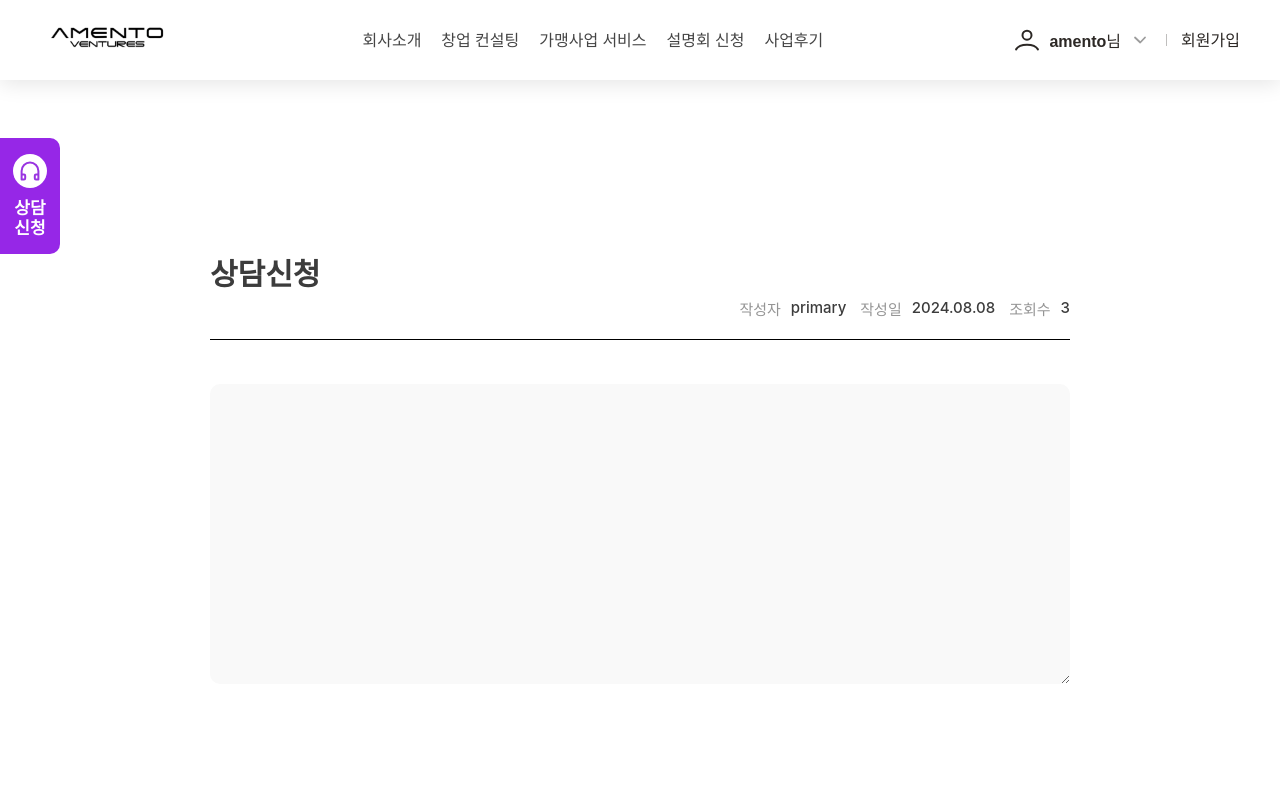
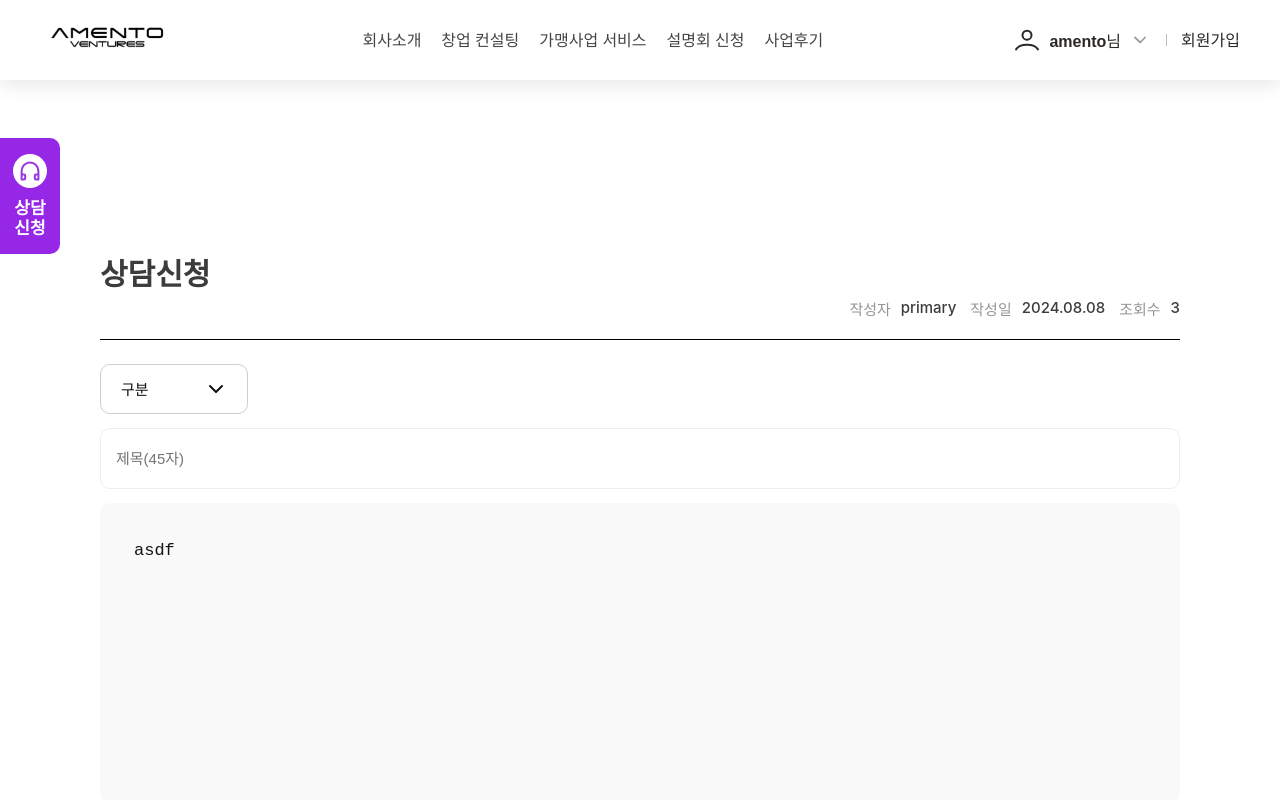
Before and after one commit to kimyeji89/amento, a React (Create React App) app: page /consultWrite in a window 1280 px wide. Shown: the top 800 px of the page. Built offline with nearby package versions, Linux system fonts and the light colour scheme; a web font is replaced by a local one.

Commit message:
[ADD] 상담내역 상세, 상담내역 쓰기, 사업후기 퍼블

```diff
--- a/src/components/post/CommentInput.jsx
+++ b/src/components/post/CommentInput.jsx
@@ -8,7 +8,9 @@ export default function CommentInput({ isBlIcon }) {
     <div css={comment_wrap}>
       <div css={input_header}>
         {isBlIcon ? <ProfileIconBl /> : <ProfileIcon />}
-        <span>amento님</span> 댓글을 남겨 보세요.
+        <div>
+          <span>amento님</span> 댓글을 남겨 보세요.
+        </div>
       </div>
       <input placeholder="댓글을 남겨보세요." css={input}></input>
     </div>
@@ -19,6 +21,10 @@ const comment_wrap = css`
   display: flex;
   flex-direction: column;
   gap: 14px;
+
+  @media (max-width: 375px) {
+    gap: 10px;
+  }
 `;
 
 const input_header = css`
@@ -33,6 +39,15 @@ const input_header = css`
   span {
     font-weight: 800;
   }
+
+  @media (max-width: 375px) {
+    font-size: 16px;
+
+    svg {
+      width: 16.941px;
+      height: 16.941px;
+    }
+  }
 `;
 
 const input = css`
@@ -45,4 +60,10 @@ const input = css`
   background: #fff;
 
   font-size: 15px;
+
+  @media (max-width: 375px) {
+    padding: 16.5px 20px;
+    font-size: 13px;
+    max-height: 50px;
+  }
 `;
--- a/src/components/post/PostTextBox.jsx
+++ b/src/components/post/PostTextBox.jsx
@@ -10,7 +10,6 @@ export default function PostTextBox({ text }) {
           <br />
         </span>
       ))}
-      {/* {text} */}
     </div>
   );
 }
@@ -28,4 +27,10 @@ const text_wrap = css`
   font-size: 17px;
   font-weight: 400;
   line-height: 160%;
+
+  @media (max-width: 375px) {
+    padding: 20px;
+    margin: 24px 0 34px;
+    font-size: 15px;
+  }
 `;
--- a/src/components/post/PostTitle.jsx
+++ b/src/components/post/PostTitle.jsx
@@ -45,12 +45,32 @@ const title_wrap = css`
     font-weight: 700;
     line-height: normal;
   }
+
+  @media (max-width: 500px) {
+    h1 {
+      font-size: 24px;
+    }
+  }
+
+  @media (max-width: 375px) {
+    h1 {
+      font-size: 20px;
+    }
+  }
 `;
 
 const des_wrap = css`
   display: flex;
   justify-content: end;
   gap: 14px;
+
+  @media (max-width: 375px) {
+    gap: 10px;
+  }
+
+  @media (max-width: 340px) {
+    gap: 5px;
+  }
 `;
 
 const detail_wrap = css`
@@ -67,4 +87,13 @@ const detail_wrap = css`
   .detail {
     color: #959595;
   }
+
+  @media (max-width: 375px) {
+    padding: 10px 0;
+    font-size: 13px;
+  }
+
+  @media (max-width: 360px) {
+    font-size: 12px;
+  }
 `;
--- a/src/components/post/WriteInputText.jsx
+++ b/src/components/post/WriteInputText.jsx
@@ -2,12 +2,12 @@
 import { css } from "@emotion/react";
 
 export default function WriteInputText() {
-  return <textarea css={textarea}></textarea>;
+  return <textarea css={textarea}>asdf</textarea>;
 }
 
 const textarea = css`
   padding: 34px;
-  margin: 44px 0;
+  // margin: 44px 0;
   width: 100%;
   height: auto;
   min-height: 300px;
@@ -21,4 +21,11 @@ const textarea = css`
   font-size: 17px;
   font-weight: 400;
   line-height: 160%;
+
+  resize: none;
+
+  @media (max-width: 375px) {
+    font-size: 15px;
+    padding: 20px;
+  }
 `;
--- a/src/components/ui/Button.jsx
+++ b/src/components/ui/Button.jsx
@@ -40,4 +40,11 @@ const button_wrap = (isWhite) => css`
   @media (max-width: 375px) {
     max-height: 50px;
   }
+
+  @media (max-width: 335px) {
+    padding: 15px;
+    p {
+      font-size: 14px;
+    }
+  }
 `;
--- a/src/components/ui/PageTitle.jsx
+++ b/src/components/ui/PageTitle.jsx
@@ -47,7 +47,7 @@ const title_wrap = (hasBorder) => css`
   @media (max-width: 768px) {
     padding: 0 0 0 40px;
     padding: 0 0 0 100px;
-    border-bottom: none;
+    // border-bottom: none;
   }
 
   @media (max-width: 400px) {
--- a/src/pages/BusinessReviewPage/BusinessReviewPage2.jsx
+++ b/src/pages/BusinessReviewPage/BusinessReviewPage2.jsx
@@ -35,6 +35,18 @@ const page_wrap = css`
 
 const content_wrap = css`
   padding: 124px 210px 158px;
+
+  @media (max-width: 1280px) {
+    padding: 124px 100px 353px;
+  }
+
+  @media (max-width: 1024px) {
+    padding: 60px 65px 353px;
+  }
+
+  @media (max-width: 768px) {
+    padding: 60px 20px 353px;
+  }
 `;
 
 const btn_wrap = css`
@@ -50,4 +62,10 @@ const btn_wrap = css`
     flex-grow: 1;
     flex-basis: 0;
   }
+
+  @media (max-width: 1024px) {
+    width: 100%;
+    gap: 10px;
+    padding: 44px 0 0;
+  }
 `;
--- a/src/pages/ConsultDetailPage/ConsultDetailPage.jsx
+++ b/src/pages/ConsultDetailPage/ConsultDetailPage.jsx
@@ -28,6 +28,18 @@ export default function ConsultDetailPage() {
 
 const page_wrap = css`
   padding: 250px 210px 353px;
+
+  @media (max-width: 1280px) {
+    padding: 250px 100px 353px;
+  }
+
+  @media (max-width: 1024px) {
+    padding: 250px 65px 353px;
+  }
+
+  @media (max-width: 768px) {
+    padding: 250px 20px 353px;
+  }
 `;
 
 const btn_wrap = css`
@@ -43,4 +55,10 @@ const btn_wrap = css`
     flex-grow: 1;
     flex-basis: 0;
   }
+
+  @media (max-width: 1024px) {
+    width: 100%;
+    gap: 10px;
+    padding: 44px 0 0;
+  }
 `;
--- a/src/pages/ConsultWritePage/ConsultWritePage.jsx
+++ b/src/pages/ConsultWritePage/ConsultWritePage.jsx
@@ -3,6 +3,8 @@ import { css } from "@emotion/react";
 import PostTitle from "@components/post/PostTitle";
 import WriteInputText from "@components/post/WriteInputText";
 import Button from "@components/ui/Button";
+import TitleInput from "./TitleInput";
+import SelectBox from "./SelectBox";
 
 export default function ConsultWritePage() {
   return (
@@ -14,7 +16,11 @@ export default function ConsultWritePage() {
         views={"3"}
         isPost={false}
       />
-      <WriteInputText />
+      <div css={form_container}>
+        <SelectBox />
+        <TitleInput />
+        <WriteInputText />
+      </div>
 
       <div css={btn_wrap}>
         <Button label="작성하기" />
@@ -26,6 +32,28 @@ export default function ConsultWritePage() {
 
 const page_wrap = css`
   padding: 250px 210px 353px;
+
+  @media (max-width: 1280px) {
+    padding: 250px 100px 353px;
+  }
+
+  @media (max-width: 1024px) {
+    padding: 250px 65px 353px;
+  }
+
+  @media (max-width: 768px) {
+    padding: 250px 20px 353px;
+  }
+`;
+
+const form_container = css`
+  display: flex;
+  flex-direction: column;
+  align-items: flex-start;
+  gap: 14px;
+  align-self: stretch;
+
+  padding: 24px 0 0 0;
 `;
 
 const btn_wrap = css`
@@ -41,4 +69,10 @@ const btn_wrap = css`
     flex-grow: 1;
     flex-basis: 0;
   }
+
+  @media (max-width: 1024px) {
+    width: 100%;
+    gap: 10px;
+    padding: 44px 0 0;
+  }
 `;
--- /dev/null
+++ b/src/pages/ConsultWritePage/SelectBox.jsx
@@ -0,0 +1,58 @@
+/** @jsxImportSource @emotion/react */
+import { css } from "@emotion/react";
+import { ReactComponent as SelectDownIcon } from "@svgs/consultWritePage/selectChevronDown.svg";
+
+export default function SelectBox() {
+  return (
+    <div css={selectContainer}>
+      <select css={select} defaultValue="">
+        <option value="" disabled hidden>
+          구분
+        </option>
+        <option>옵션1</option>
+        <option>옵션2</option>
+        <option>옵션3</option>
+        <option>옵션4</option>
+      </select>
+      <SelectDownIcon css={icon} />
+    </div>
+  );
+}
+
+const selectContainer = css`
+  position: relative;
+  width: 148px;
+
+  @media (max-width: 375px) {
+    width: 100%;
+  }
+`;
+
+const select = css`
+  width: 100%;
+  height: 50px;
+  padding: 13px 20px;
+  appearance: none; /* 기본 드롭다운 화살표 숨기기 */
+
+  border-radius: 10px;
+  border: 1px solid #cecece;
+
+  background: #fff;
+  font-size: 15px;
+  color: #111;
+
+  @media (max-width: 375px) {
+    width: 100%;
+    height: 40px;
+    padding: 11px 20px;
+    font-size: 13px;
+  }
+`;
+
+const icon = css`
+  position: absolute;
+  right: 20px;
+  top: 50%;
+  transform: translateY(-50%);
+  pointer-events: none;
+`;
--- /dev/null
+++ b/src/pages/ConsultWritePage/TitleInput.jsx
@@ -0,0 +1,31 @@
+/** @jsxImportSource @emotion/react */
+import { css } from "@emotion/react";
+
+export default function TitleInput() {
+  return <input placeholder="제목(45자)" css={input} />;
+}
+
+const input = css`
+  width: 100%;
+  padding: 0;
+
+  display: flex;
+  justify-content: center;
+  align-items: center;
+  padding: 21px 15px;
+  box-sizing: border-box;
+
+  border-radius: 10px;
+  border: 1px solid #ededed;
+  background: #fff;
+
+  color: var(--gray, #959595);
+  font-size: 15px;
+  font-weight: 500;
+  line-height: normal;
+
+  @media (max-width: 375px) {
+    padding: 16.5px 15px;
+    font-size: 13px;
+  }
+`;
```
Also changed, not shown: src/images/consultWritePage/selectChevronDown.svg (added).
